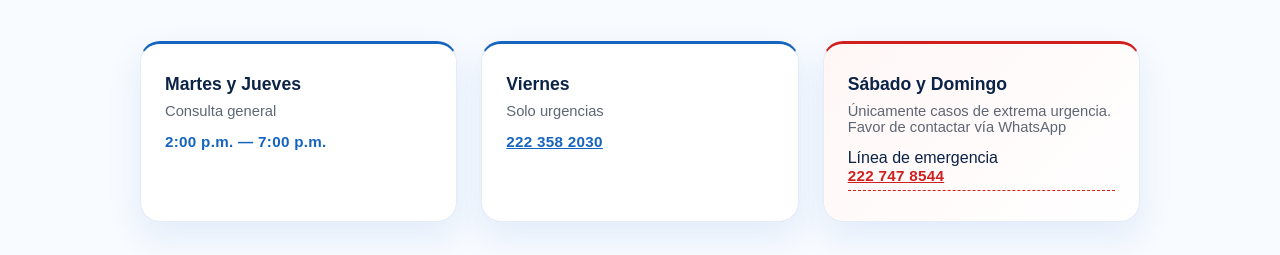
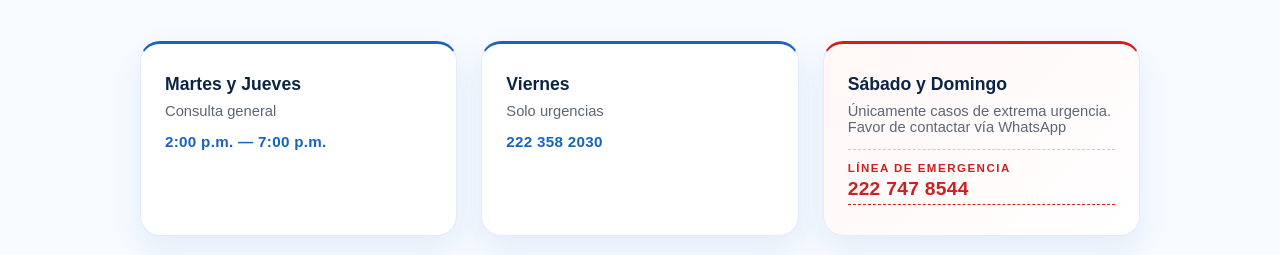
Before and after one commit to xfenelon/cardiologo-web, a React (Vite) app: page / in a window 1280 px wide. Shown: the part 6080-6335 px from the top of the page. Built offline with nearby package versions, Linux system fonts and the light colour scheme.

Commit message:
Update index.css

```diff
--- a/src/index.css
+++ b/src/index.css
@@ -557,6 +557,24 @@ section {
   font-weight: 800;
   font-size: 0.95rem;
   letter-spacing: 0.3px;
+  text-decoration: none;
+  transition: 0.2s ease;
+}
+
+.horario-hora:hover {
+  color: #0d47a1;
+}
+
+.horario-etiqueta {
+  display: block;
+  font-size: 0.72rem;
+  font-weight: 800;
+  text-transform: uppercase;
+  letter-spacing: 1.5px;
+  color: #cf1f1f;
+  margin-top: 14px;
+  padding-top: 12px;
+  border-top: 1px dashed #f0bcbc;
 }
 
 .horario-emergencia {
@@ -566,9 +584,12 @@ section {
 
 .horario-emergencia .horario-hora {
   color: #cf1f1f;
-  min-height: 24px;
-  border-bottom: 1px dashed #cf1f1f;
-  padding-bottom: 4px;
+  font-size: 1.2rem;
+  margin-top: 4px;
+}
+
+.horario-emergencia .horario-hora:hover {
+  color: #a31414;
 }
 
 /* UBICACION */
```
